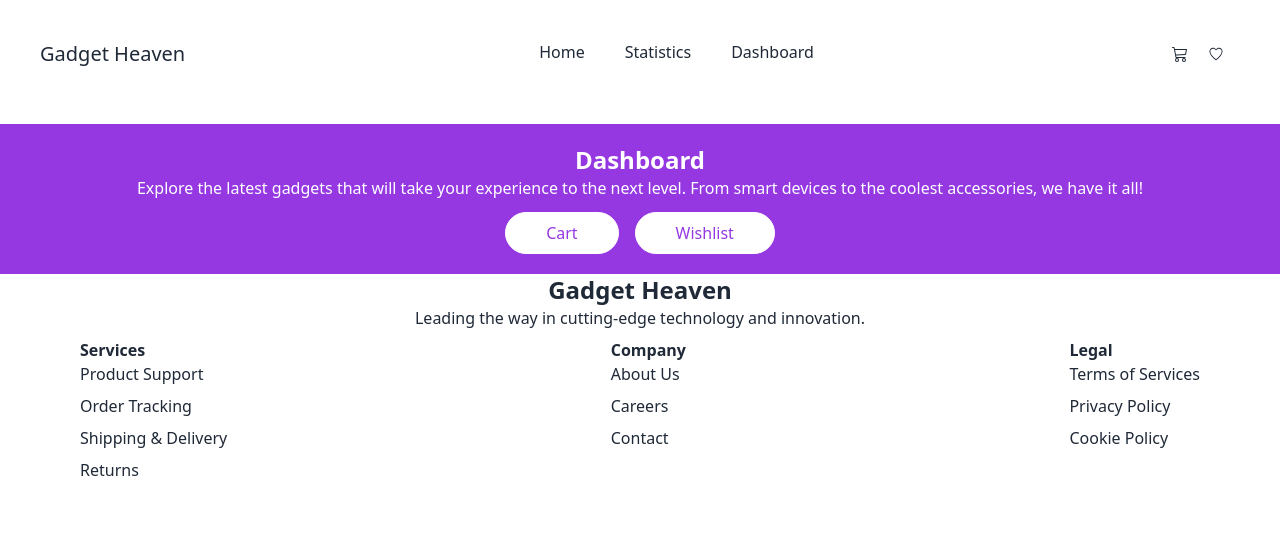
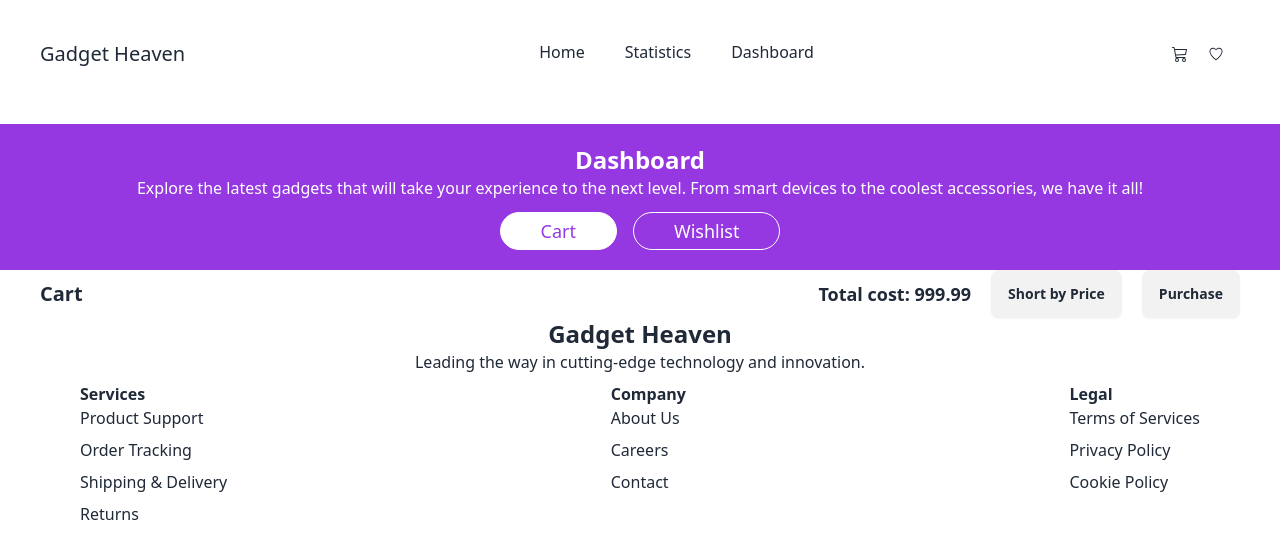
Before and after one commit to indrojitmondal/Gadget-Heaven, a React (Vite) app: page /dashboard in a window 1280 px wide. Shown: the top 558 px of the page. Built offline with nearby package versions, Linux system fonts and the light colour scheme.

Commit message:
Dashboard updated

```diff
--- a/src/components/Dashboard/Dashboard.jsx
+++ b/src/components/Dashboard/Dashboard.jsx
@@ -1,7 +1,14 @@
-import React from 'react';
+import React, { useContext, useState } from 'react';
 import { Helmet } from 'react-helmet-async';
+import { WishContext, cartContext } from '../Root/Root';
 
 const Dashboard = () => {
+
+    const { cart, setCart } = useContext(cartContext);
+
+    const { wish, setWish } = useContext(WishContext);
+    const [cardActive, setCardActive]= useState(true);
+    const [wishActive, setWishActive]= useState(false);
     return (
         <div>
 
@@ -23,10 +30,24 @@ const Dashboard = () => {
                 <p className='text-center'>Explore the latest gadgets that will take your experience to the next level. From smart devices to the coolest accessories, we have it all!</p>
 
                 <div className='pt-3 flex justify-center items-center gap-4'>
-                    <button className='bg-white  border border-white px-10 rounded-[32px] py-2 text-primary'>Cart</button>
+                    <button className={`border ${cardActive? 'bg-white text-primary':'bg-primary text-white'} border-white px-10 rounded-[32px] py-1 text-lg`}>Cart</button>
 
-                    <button className='bg-white  border border-white px-10 rounded-[32px] py-2 text-primary'>Wishlist</button>
+                    <button className=' border border-white px-10 rounded-[32px] py-1 text-white text-lg'>Wishlist</button>
                 </div>
+
+            </div>
+            <div>
+                {
+                    cardActive &&
+                    <div className='px-10 flex items-center justify-between'>
+                         <h2 className='font-bold text-xl'>Cart</h2>
+                         <div className='flex items-center gap-5'>
+                            <h1 className='font-bold text-lg'>Total cost: 999.99</h1>
+                            <button className='btn'>Short by Price</button>
+                            <button className='btn'>Purchase</button>
+                         </div>
+                    </div>
+                }
 
             </div>
         </div>
--- a/src/components/Navbar/Navbar.jsx
+++ b/src/components/Navbar/Navbar.jsx
@@ -17,7 +17,7 @@ const Navbar = () => {
     const {cart}= useContext(cartContext);
     const {wish}= useContext(WishContext);
 
-    console.log('Cart length',cart.length);
+    console.log('Cart:',cart);
     console.log('Wish length',wish.length);
     const handleCart =(x)=>{
         console.log(x)
--- a/src/components/ProductDetail/ProductDetail.jsx
+++ b/src/components/ProductDetail/ProductDetail.jsx
@@ -17,13 +17,19 @@ const ProductDetail = () => {
     const { product_id } = useParams();
     console.log('ProductDetails OK: ', allProducts);
     console.log('Id:', product_id);
+
+    let idx= product_id;
+
+
     const product = allProducts.find(p => p.product_id == product_id);
+
     console.log('Product', product);
     const { product_title, product_image, price, description, Specification, availability, rating } = product;
 
     const p_spec = { Specification };
 
     const specifications = p_spec.Specification;
+
 
 
 
@@ -84,14 +90,14 @@ const ProductDetail = () => {
 
                     <button onClick={() => {
 
-                        setCart((prev) => [...prev, 'Indrojit'])
+                        setCart((prev) => [...prev, product_id])
 
 
                     }} className='bg-primary text-white border border-primary rounded-[32px] px-3 py-2 '>  <div className='flex items-center gap-1'> Add To Cart  <BsCart3></BsCart3>  </div> </button>
 
                     <button onClick={() => {
 
-                        setWish((prev) => [...prev, 'Indrojit'])
+                        setWish((prev) => [...prev, product_id])
 
 
                     }} className='bg-primary text-white border border-primary rounded-[32px] px-3 py-2 '>  <div className='flex items-center gap-1'> Add To Wishlist  <IoIosHeartEmpty />  </div> </button>
--- a/src/components/Root/Root.jsx
+++ b/src/components/Root/Root.jsx
@@ -3,8 +3,8 @@ import Navbar from '../Navbar/Navbar';
 import Footer from '../Footer/Footer';
 import { Outlet } from 'react-router-dom';
 
-export const cartContext = createContext(null);
-export const WishContext = createContext(null);
+export const cartContext = createContext([]);
+export const WishContext = createContext([]);
 
 const Root = () => {
     const [cart, setCart]= useState([]);
```
